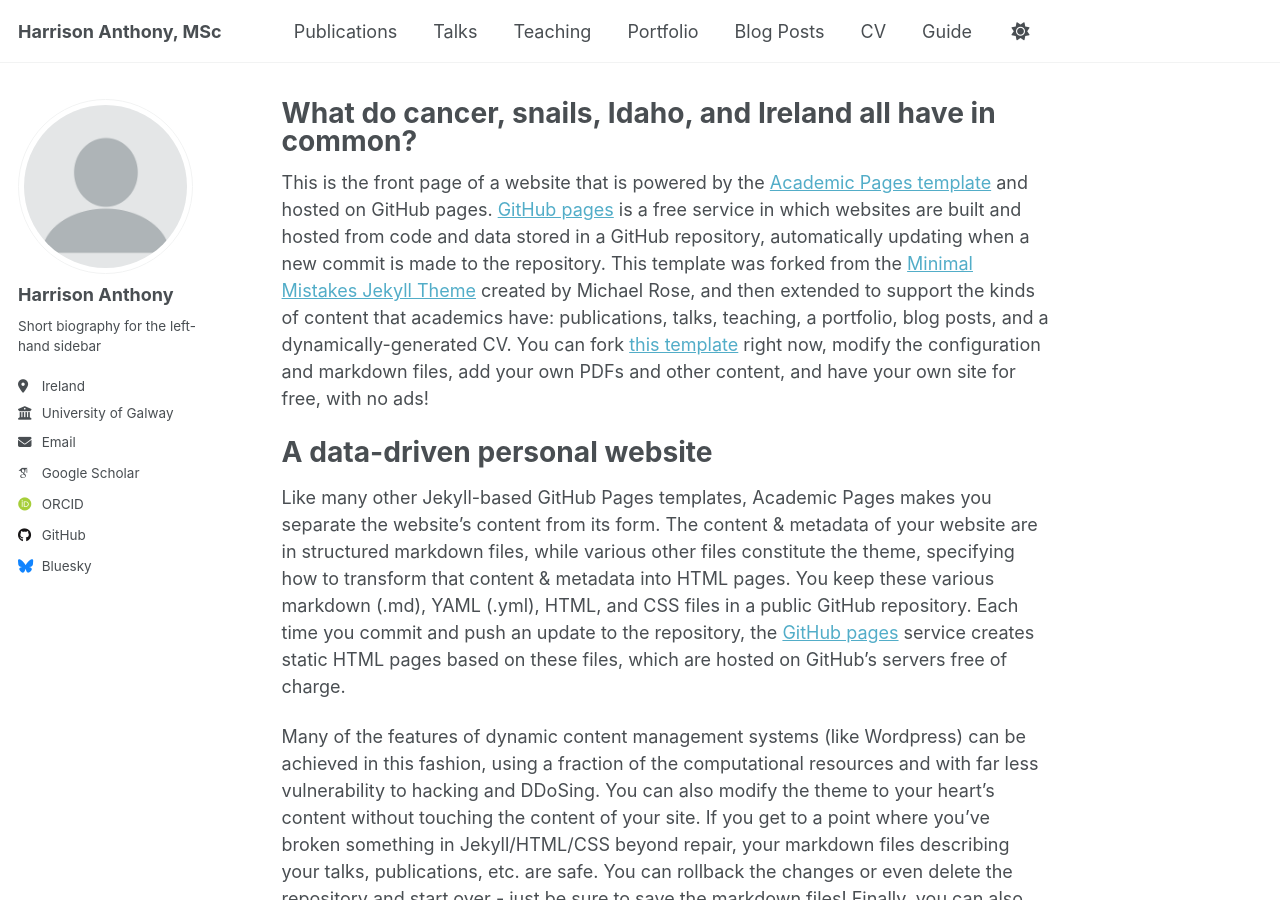
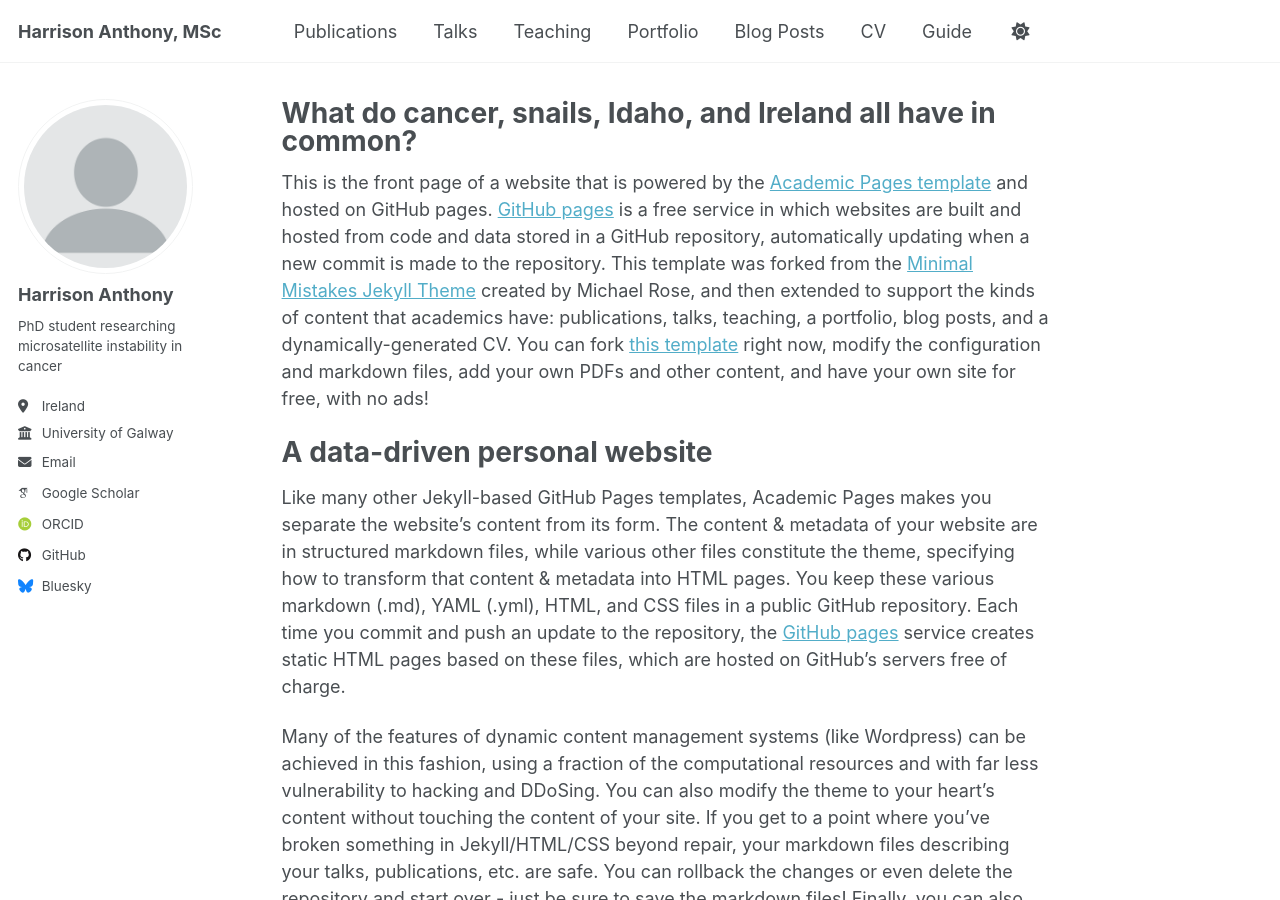
Before and after one commit to harrison-anth/harrison-anth.github.io, a Jekyll site: the page built from _pages/about.md, in a window 1280 px wide and 900 px high. Built offline with Jekyll 4.4.1, drawn with Linux system fonts in a browser that asks for light colours; some web fonts are replaced.

Commit message:
update bio

```diff
--- a/_config.yml
+++ b/_config.yml
@@ -25,7 +25,7 @@ author:
   avatar           : "profile.png"
   name             : "Harrison Anthony"
   pronouns         : # example: "He/him"
-  bio              : "Short biography for the left-hand sidebar"
+  bio              : "PhD student researching microsatellite instability in cancer"
   location         : "Ireland"
   employer         : "University of Galway"
   uri              : # URL
```
